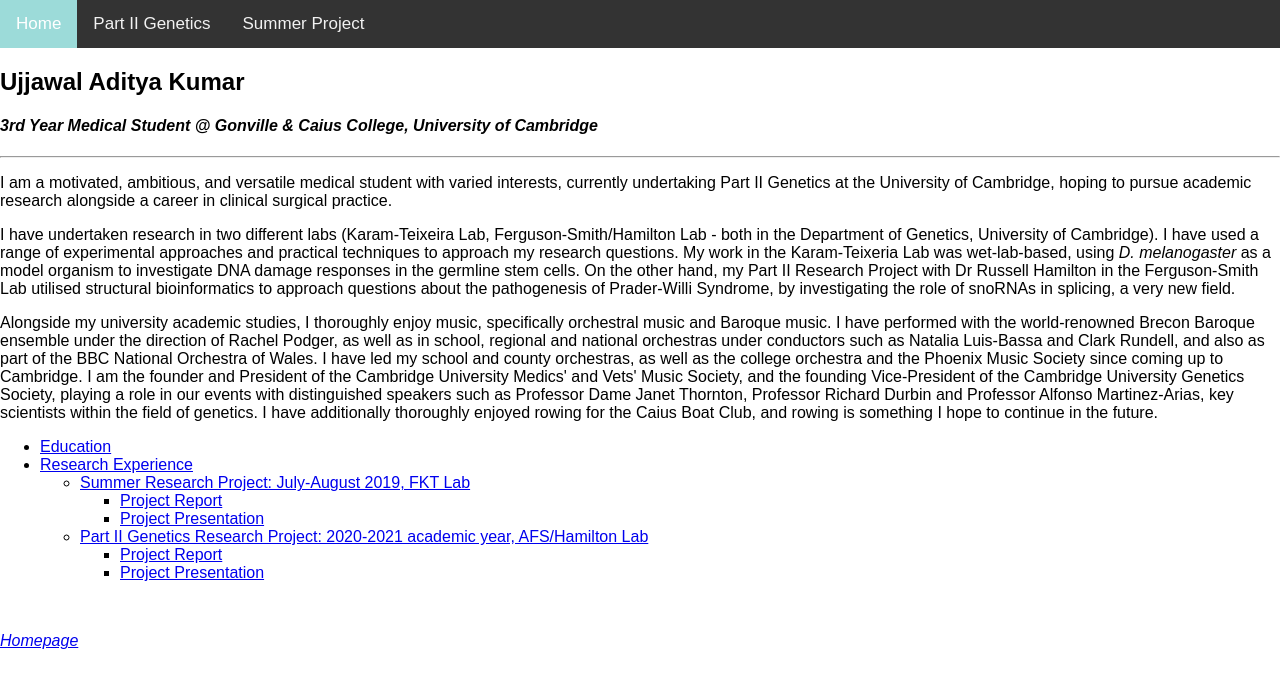
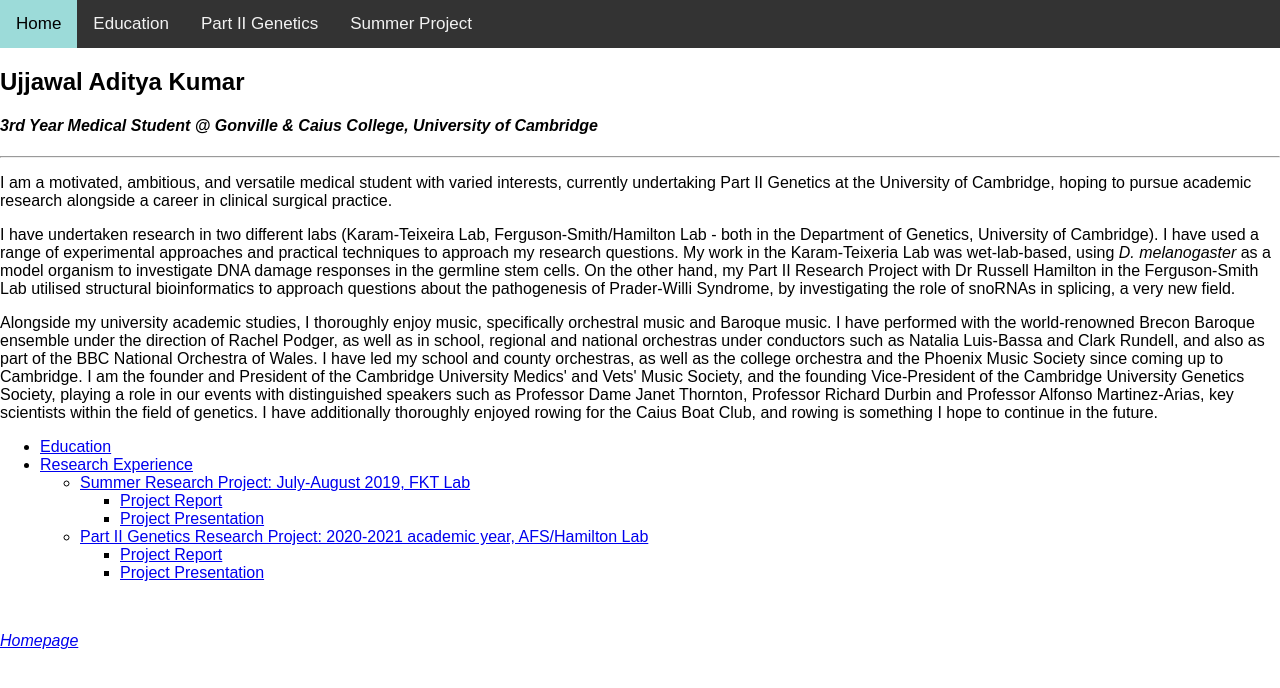
Before and after one commit to uak20/Website, a Jekyll site: the page index.html, which Jekyll copies as it is, in a window 1280 px wide. Shown: the top 688 px of the page. Built offline with Jekyll 4.4.1, drawn with Linux system fonts in a browser that asks for light colours.

Commit message:
Update index.html

```diff
--- a/index.html
+++ b/index.html
@@ -29,7 +29,7 @@ body {
 
 .topnav a.active {
   background-color: #9CDBD9;
-  color: white;
+  color: black;
 }
 </style>
 </head>
@@ -37,6 +37,7 @@ body {
 
 <div class="topnav">
   <a class="active" href="index">Home</a>
+  <a href="education">Education</a>
   <a href="nst2gn">Part II Genetics</a>
   <a href="fkt2019">Summer Project</a>
 </div>
```
